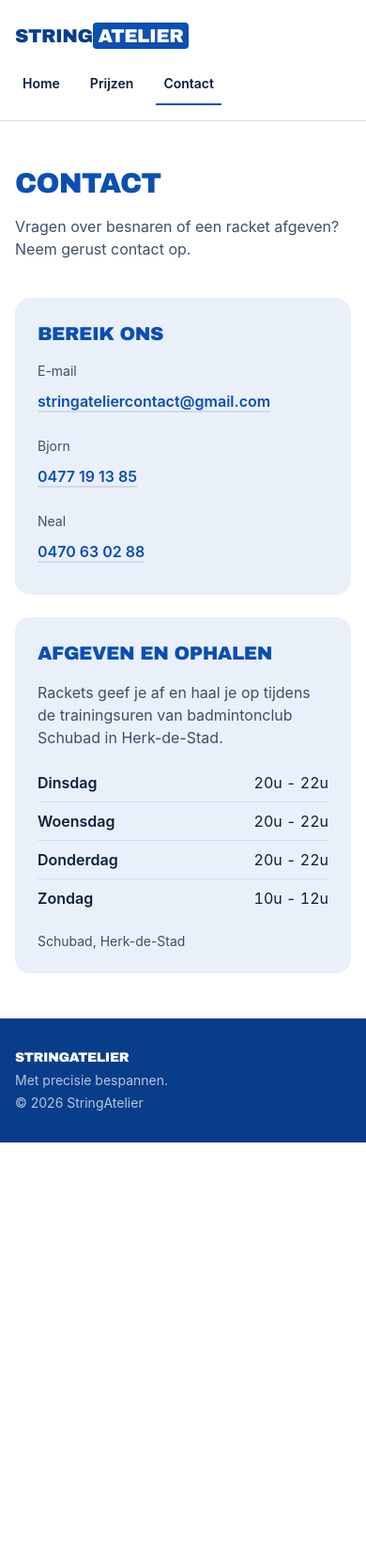
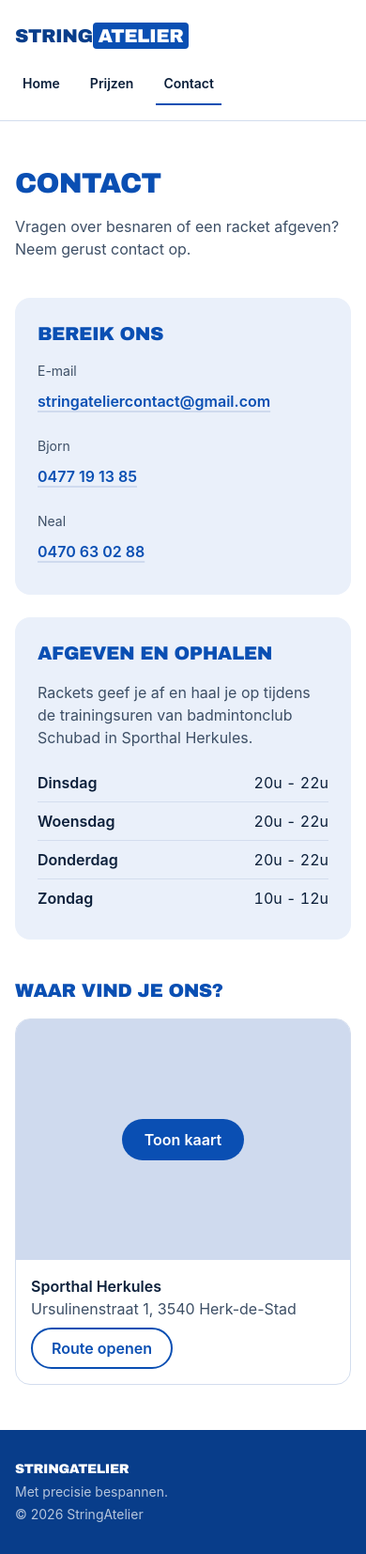
Before and after one commit to BjornPijpops/stringatelier, an Astro site: page /stringatelier/contact in a window 390 px wide. Shown: the whole page at 94% size. Before the commit the page ends 1216 px from the top, so only its background shows below. Built offline with nearby package versions, Linux system fonts and the light colour scheme; Astro itself is replaced by a stand-in of ours.

Commit message:
feat: add Sporthal Herkules address with on-demand map and route link
Co-authored-by: Copilot <223556219+Copilot@users.noreply.github.com>

```diff
--- /dev/null
+++ b/src/components/LocationMap.astro
@@ -0,0 +1,61 @@
+---
+import { directionsUrl, osmEmbedUrl } from '../lib/mapLinks';
+import type { Coordinates } from '../lib/mapLinks';
+
+interface Props {
+  venue: string;
+  address: string;
+  coordinates: Coordinates;
+}
+
+const { venue, address, coordinates } = Astro.props;
+---
+
+<div class="overflow-hidden rounded-2xl border border-line bg-surface">
+  <div
+    id="map-frame"
+    class="grid h-64 place-items-center bg-brand-soft p-4 sm:h-80"
+    data-src={osmEmbedUrl(coordinates)}
+    data-title={`Kaart van ${venue}`}
+  >
+    <button
+      type="button"
+      id="map-load"
+      class="inline-flex min-h-11 items-center rounded-full bg-brand px-6 font-semibold text-white hover:bg-brand-strong"
+    >
+      Toon kaart
+    </button>
+  </div>
+  <div class="flex flex-wrap items-center justify-between gap-x-6 gap-y-2 p-4">
+    <p>
+      <span class="font-semibold">{venue}</span>
+      <br />
+      <span class="text-ink-soft">{address}</span>
+    </p>
+    <a
+      class="inline-flex min-h-11 items-center rounded-full border-2 border-brand px-5 font-semibold text-brand hover:bg-brand-soft"
+      href={directionsUrl(address)}
+      target="_blank"
+      rel="noopener noreferrer"
+    >
+      Route openen
+    </a>
+  </div>
+</div>
+
+<script>
+  // The map loads on demand: no third-party requests until the visitor asks for it.
+  const frame = document.querySelector<HTMLElement>('#map-frame');
+  const button = document.querySelector<HTMLButtonElement>('#map-load');
+
+  button?.addEventListener('click', () => {
+    if (!frame?.dataset.src) return;
+    const iframe = document.createElement('iframe');
+    iframe.src = frame.dataset.src;
+    iframe.title = frame.dataset.title ?? 'Kaart';
+    iframe.loading = 'lazy';
+    iframe.className = 'h-full w-full border-0';
+    frame.replaceChildren(iframe);
+    frame.classList.remove('grid', 'place-items-center', 'p-4');
+  });
+</script>
--- a/src/data/contact.ts
+++ b/src/data/contact.ts
@@ -19,9 +19,11 @@ export const contactPeople: readonly ContactPerson[] = [
 export const location = 'Herk-de-Stad';
 
 export const handover = {
-  venue: 'Schubad',
+  venue: 'Sporthal Herkules',
+  address: 'Ursulinenstraat 1, 3540 Herk-de-Stad',
+  coordinates: { lat: 50.9429, lon: 5.1606 },
   description:
-    'Rackets geef je af en haal je op tijdens de trainingsuren van badmintonclub Schubad in Herk-de-Stad.',
+    'Rackets geef je af en haal je op tijdens de trainingsuren van badmintonclub Schubad in Sporthal Herkules.',
   slots: [
     { day: 'Dinsdag', time: '20u - 22u' },
     { day: 'Woensdag', time: '20u - 22u' },
--- /dev/null
+++ b/src/lib/mapLinks.test.ts
@@ -0,0 +1,33 @@
+import { describe, expect, it } from 'vitest';
+import { directionsUrl, osmEmbedUrl } from './mapLinks';
+
+describe('osmEmbedUrl', () => {
+  const url = new URL(osmEmbedUrl({ lat: 50.9429, lon: 5.1606 }));
+
+  it('points to the OpenStreetMap embed', () => {
+    expect(url.origin + url.pathname).toBe(
+      'https://www.openstreetmap.org/export/embed.html',
+    );
+  });
+
+  it('centres the bounding box on the point', () => {
+    const [west, south, east, north] = url.searchParams
+      .get('bbox')!
+      .split(',')
+      .map(Number);
+    expect((west + east) / 2).toBeCloseTo(5.1606, 4);
+    expect((south + north) / 2).toBeCloseTo(50.9429, 4);
+  });
+
+  it('places a marker on the point', () => {
+    expect(url.searchParams.get('marker')).toBe('50.94290,5.16060');
+  });
+});
+
+describe('directionsUrl', () => {
+  it('encodes the address as destination', () => {
+    expect(directionsUrl('Ursulinenstraat 1, 3540 Herk-de-Stad')).toBe(
+      'https://www.google.com/maps/dir/?api=1&destination=Ursulinenstraat%201%2C%203540%20Herk-de-Stad',
+    );
+  });
+});
--- /dev/null
+++ b/src/lib/mapLinks.ts
@@ -0,0 +1,22 @@
+export interface Coordinates {
+  readonly lat: number;
+  readonly lon: number;
+}
+
+/** Half-width of the embedded map in degrees: roughly a 600 m wide view. */
+const EMBED_SPAN_DEGREES = 0.004;
+
+/** OpenStreetMap embed URL with a marker on the given point. */
+export function osmEmbedUrl({ lat, lon }: Coordinates): string {
+  const d = EMBED_SPAN_DEGREES;
+  const bbox = [lon - d, lat - d / 2, lon + d, lat + d / 2]
+    .map((n) => n.toFixed(5))
+    .join(',');
+  const marker = `${lat.toFixed(5)},${lon.toFixed(5)}`;
+  return `https://www.openstreetmap.org/export/embed.html?bbox=${encodeURIComponent(bbox)}&layer=mapnik&marker=${encodeURIComponent(marker)}`;
+}
+
+/** Opens the default maps app on phones, Google Maps in the browser elsewhere. */
+export function directionsUrl(address: string): string {
+  return `https://www.google.com/maps/dir/?api=1&destination=${encodeURIComponent(address)}`;
+}
--- a/src/pages/contact.astro
+++ b/src/pages/contact.astro
@@ -1,11 +1,7 @@
 ---
 import BaseLayout from '../layouts/BaseLayout.astro';
-import {
-  contactEmail,
-  contactPeople,
-  handover,
-  location,
-} from '../data/contact';
+import LocationMap from '../components/LocationMap.astro';
+import { contactEmail, contactPeople, handover } from '../data/contact';
 import { formatBelgianPhone, toTelHref } from '../lib/phone';
 
 const linkClass =
@@ -67,9 +63,17 @@ const linkClass =
           </li>
         ))}
       </ul>
-      <p class="mt-4 text-sm text-ink-soft">
-        {handover.venue}, {location}
-      </p>
     </section>
   </div>
+
+  <section class="mt-10" aria-labelledby="map-heading">
+    <h2 id="map-heading" class="mb-4 text-xl">
+      Waar vind je ons?
+    </h2>
+    <LocationMap
+      venue={handover.venue}
+      address={handover.address}
+      coordinates={handover.coordinates}
+    />
+  </section>
 </BaseLayout>
--- a/tests/e2e/mobile.spec.ts
+++ b/tests/e2e/mobile.spec.ts
@@ -166,6 +166,23 @@ for (const phone of PHONES) {
       await expect(page.locator('a[href^="tel:+32"]')).toHaveCount(2);
     });
 
+    test('map loads on demand and fits the screen', async ({ page }) => {
+      await page.route('https://www.openstreetmap.org/**', (route) =>
+        route.fulfill({ contentType: 'text/html', body: '<p>map</p>' }),
+      );
+      await page.goto('contact/');
+      await expect(page.locator('iframe')).toHaveCount(0);
+      await page.getByRole('button', { name: 'Toon kaart' }).click();
+      const map = page.locator('iframe[title^="Kaart van"]');
+      await expect(map).toBeVisible();
+      const box = await map.boundingBox();
+      expect(box!.x).toBeGreaterThanOrEqual(0);
+      expect(box!.x + box!.width).toBeLessThanOrEqual(phone.width);
+      await expect(
+        page.getByRole('link', { name: 'Route openen' }),
+      ).toHaveAttribute('href', /google\.com\/maps\/dir.*Ursulinenstraat/);
+    });
+
     test('navigation is reachable and the active page is marked', async ({
       page,
     }) => {
```
